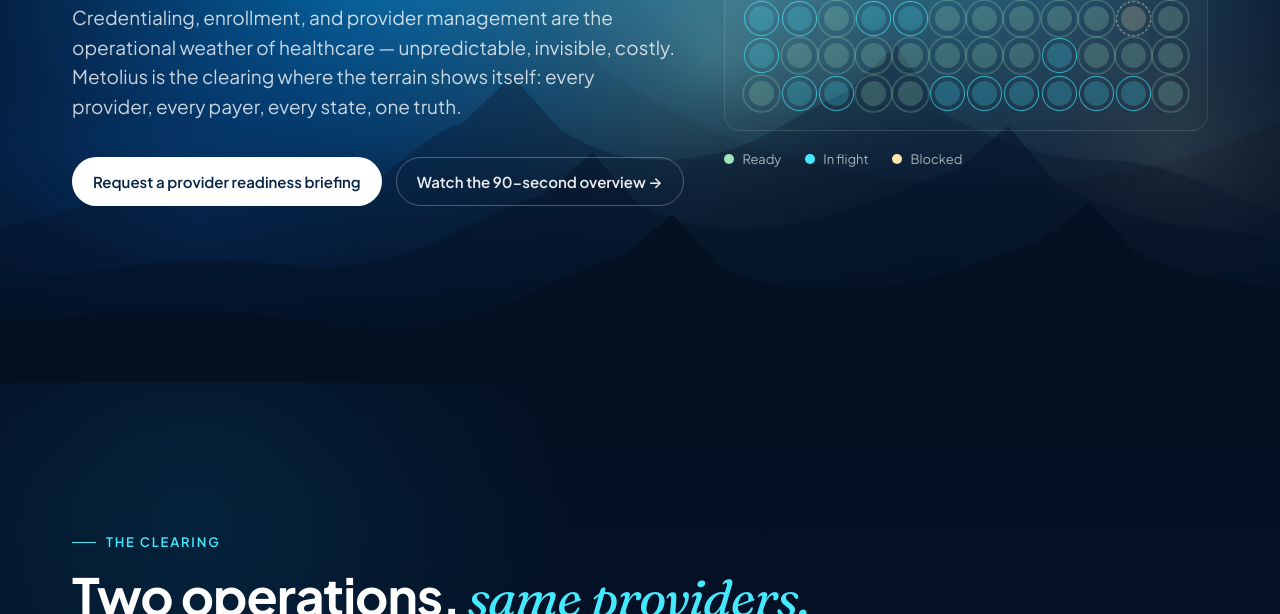
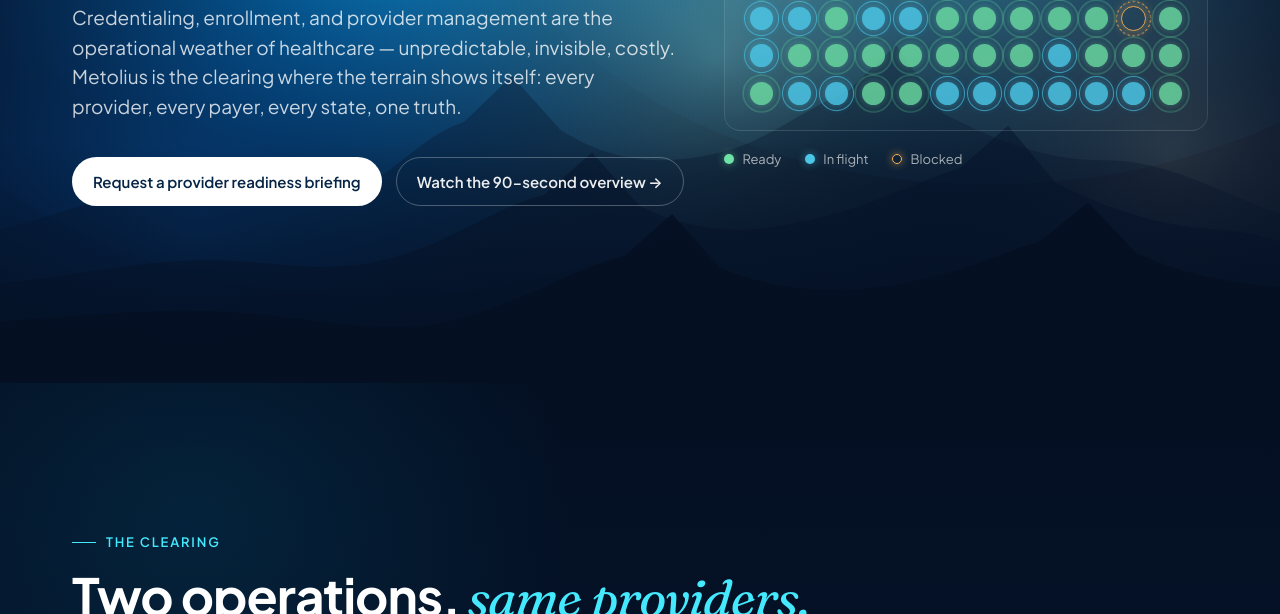
Before and after one commit to alevated-iris/metolius-homepage-preview, a plain HTML site: page D-clearing/index.html in a window 1280 px wide. Shown: the part 486-1100 px from the top of the page. Drawn offline with Linux system fonts and the light colour scheme; animation ran at ten frames a second.

Commit message:
D: terrain glyphs — state-color legibility fix

```diff
--- a/D-clearing/index.html
+++ b/D-clearing/index.html
@@ -315,33 +315,48 @@
     @keyframes glyph-rise {
       to { opacity: 1; transform: translateY(0) scale(1); }
     }
+    /* Fill dot (inner) — now carries real color weight so each state is legible */
     .glyph::after {
       content: '';
       position: absolute;
-      inset: 2px;
+      inset: 3px;
       border-radius: 50%;
       background: currentColor;
-      opacity: 0.22;
-    }
+      opacity: 0.85;
+    }
+    /* Halo ring (outer) — breathes/spins */
     .glyph::before {
       content: '';
       position: absolute;
       inset: -3px;
       border-radius: 50%;
       border: 1.5px solid currentColor;
-      opacity: 0.72;
-    }
-    .glyph--ready    { color: var(--mint); }
+      opacity: 0.55;
+    }
+    /* READY — mint green, soft breathing ring */
+    .glyph--ready    { color: #6FE3A6; }
+    .glyph--ready::after  { opacity: 0.78; box-shadow: 0 0 10px rgba(111, 227, 166, 0.45); }
     .glyph--ready::before {
       animation: ring-breathe 3400ms ease-in-out infinite;
     }
-    .glyph--flight   { color: var(--aqua); }
+    /* IN FLIGHT — aqua, faster breathing */
+    .glyph--flight   { color: #4CC6E6; }
+    .glyph--flight::after  { opacity: 0.85; box-shadow: 0 0 12px rgba(76, 198, 230, 0.55); }
     .glyph--flight::before {
       animation: ring-breathe 2600ms ease-in-out infinite;
     }
-    .glyph--blocked  { color: var(--warm-sun); }
+    /* BLOCKED — bright warm amber, dashed slow-spin ring, inner is empty with visible outline */
+    .glyph--blocked  { color: #FFB455; }
+    .glyph--blocked::after {
+      background: transparent;
+      border: 1.5px solid currentColor;
+      opacity: 0.9;
+      box-shadow: 0 0 14px rgba(255, 180, 85, 0.5);
+      inset: 2px;
+    }
     .glyph--blocked::before {
       border-style: dashed;
+      opacity: 0.85;
       animation: ring-slow-spin 8s linear infinite;
     }
     @keyframes ring-breathe {
@@ -1349,9 +1364,9 @@
             <!-- Populated by JS -->
           </div>
           <div class="terrain-legend" aria-label="Legend">
-            <span><i style="background: var(--mint);"></i>Ready</span>
-            <span><i style="background: var(--aqua);"></i>In flight</span>
-            <span><i style="background: var(--warm-sun);"></i>Blocked</span>
+            <span><i style="background: #6FE3A6; box-shadow: 0 0 8px rgba(111,227,166,0.5);"></i>Ready</span>
+            <span><i style="background: #4CC6E6; box-shadow: 0 0 8px rgba(76,198,230,0.5);"></i>In flight</span>
+            <span><i style="background: transparent; border: 1.5px solid #FFB455; box-shadow: 0 0 8px rgba(255,180,85,0.55);"></i>Blocked</span>
           </div>
         </div>
       </div>
```
